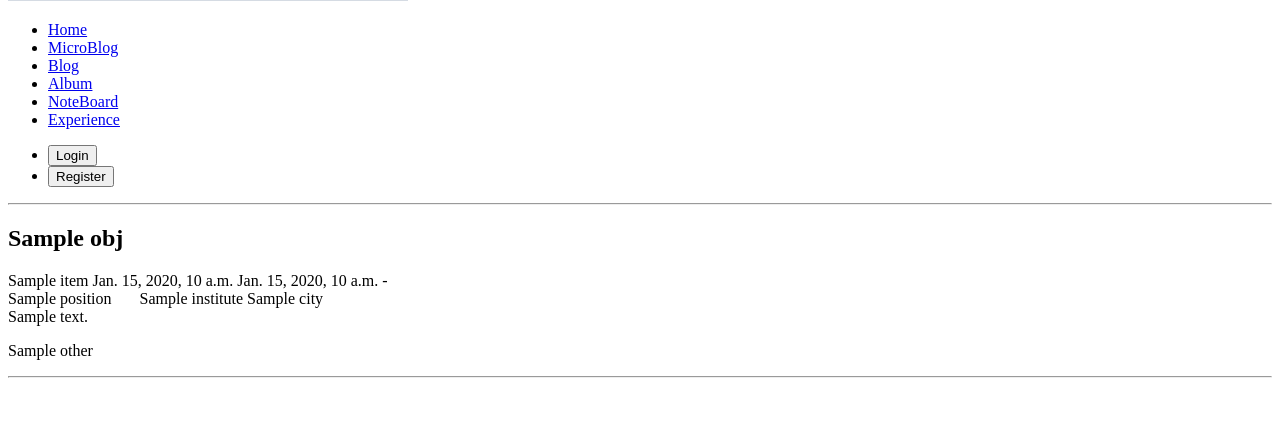
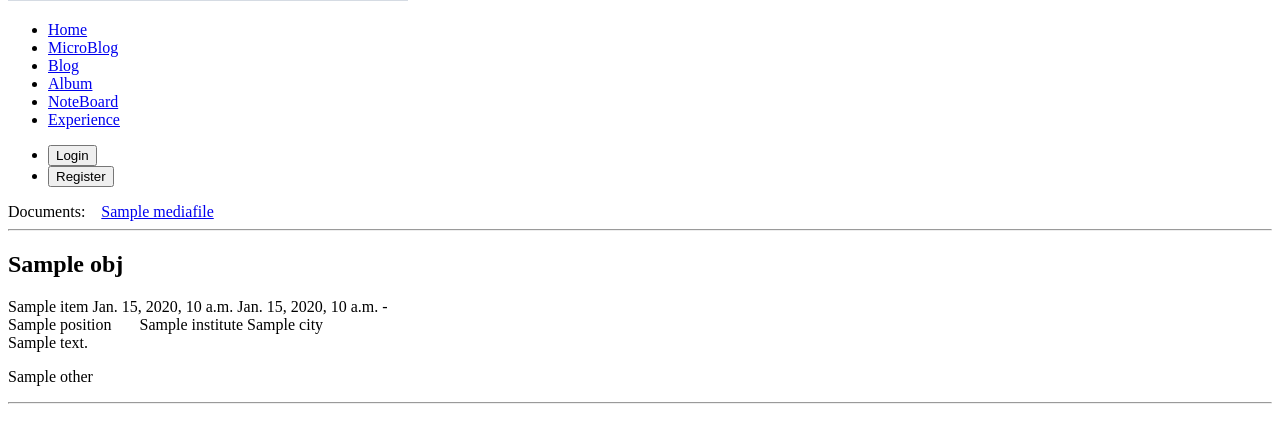
Before and after one commit to yitingli/tingcraft, a Django app: template tingcraft/templates/experience/list.html in a window 1280 px wide. Shown: the part 375-800 px from the top of the page. Run offline with Django 3.2, Linux system fonts and the light colour scheme; tables that the repository leaves empty hold one stand-in row (values such as "Sample post"); the template is opened without the code that fills it: values that come from a table or form of the project are taken from there, most other values are stand-ins (such as "Sample title", 1, 10 or a date in 2020); grey boxes marked "Sample" are stand-in pictures; parts of the project's set-up code (start-up, migrations or seed data) failed here and were passed over; some libraries are stand-ins or nearby versions.

Commit message:
experience documents

```diff
--- a/tingcraft/experience/views.py
+++ b/tingcraft/experience/views.py
@@ -9,6 +9,7 @@ from .serializers import ExpDevisionCreateSerializer, ExpItemCreateSerializer
 from core.permissions import IsOwnerOrReadOnly
 from core.mixins import OwnerContextMixin
 from users.models import TingUser
+from mediabox.models import MediaFile
 
 
 class ExpListView(OwnerContextMixin, ListView):
@@ -21,6 +22,11 @@ class ExpListView(OwnerContextMixin, ListView):
         self.owner = get_object_or_404(TingUser, username=username)
         queryset = self.owner.get_experience()
         return queryset
+
+    def get_context_data(self, **kwargs):
+        context = super(ExpListView, self).get_context_data(**kwargs)
+        context['documents'] = MediaFile.objects.filter(owner=self.owner).order_by('-rank')
+        return context
 
 
 class ExpDevisionCreateAPIView(APIView):
--- a/tingcraft/mediabox/models.py
+++ b/tingcraft/mediabox/models.py
@@ -2,7 +2,7 @@ from django.db import models
 from model_utils.models import TimeStampedModel
 from sorl.thumbnail import get_thumbnail
 
-from .helpers import upload_image_filename
+from .helpers import upload_image_filename, upload_file_filename
 
 
 class MediaBase(TimeStampedModel):
@@ -37,3 +37,10 @@ class MediaImage(MediaBase):
 class MediaVideo(MediaBase):
 
     video_code = models.CharField(max_length=255, default='', blank=True)
+
+
+class MediaFile(MediaBase):
+
+    title = models.CharField(max_length=50, default='Untitled', blank=True)
+    doc = models.FileField(upload_to=upload_file_filename)
+    rank = models.FloatField(default=100.0, blank=True)
--- a/tingcraft/templates/experience/list.html
+++ b/tingcraft/templates/experience/list.html
@@ -4,6 +4,12 @@
 
 {% block content %}
     <div class="exp-container">
+        <span>{%trans 'Documents:' %}</span>
+        <span>&nbsp;&nbsp;</span>
+        {% for doc in documents %}
+            <span><a href="{{ doc.doc.url }}">{{ doc.title }}</a></span>
+            <span>&nbsp;&nbsp;</span>
+        {% endfor %}
         <hr>
         {% for devision in experience %}
             {% include 'experience/devision.html' %}
```
Also changed, not shown: tingcraft/mediabox/admin.py (+8 -1 lines), tingcraft/mediabox/migrations/0006_auto__add_mediafile.py (added).
